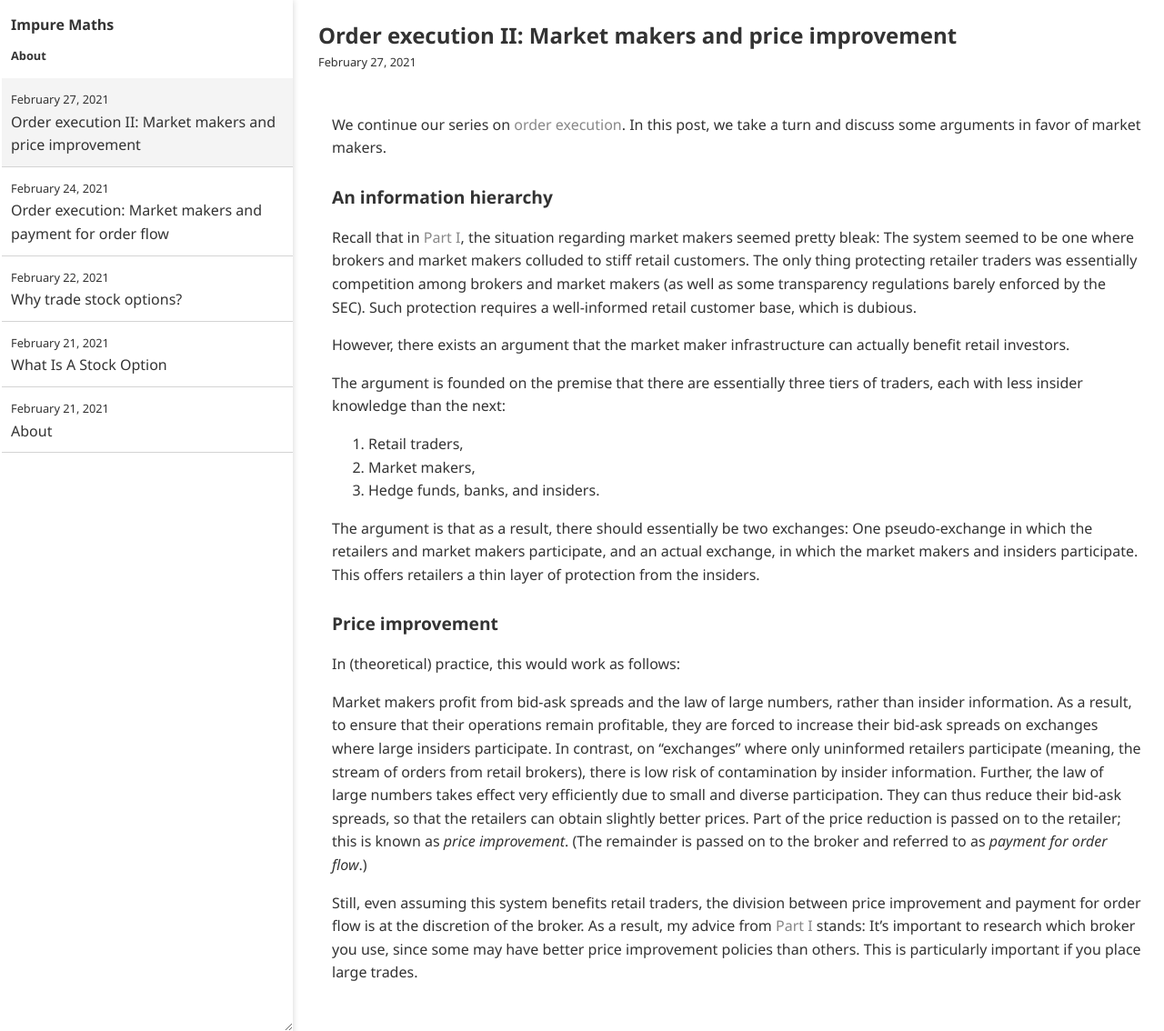
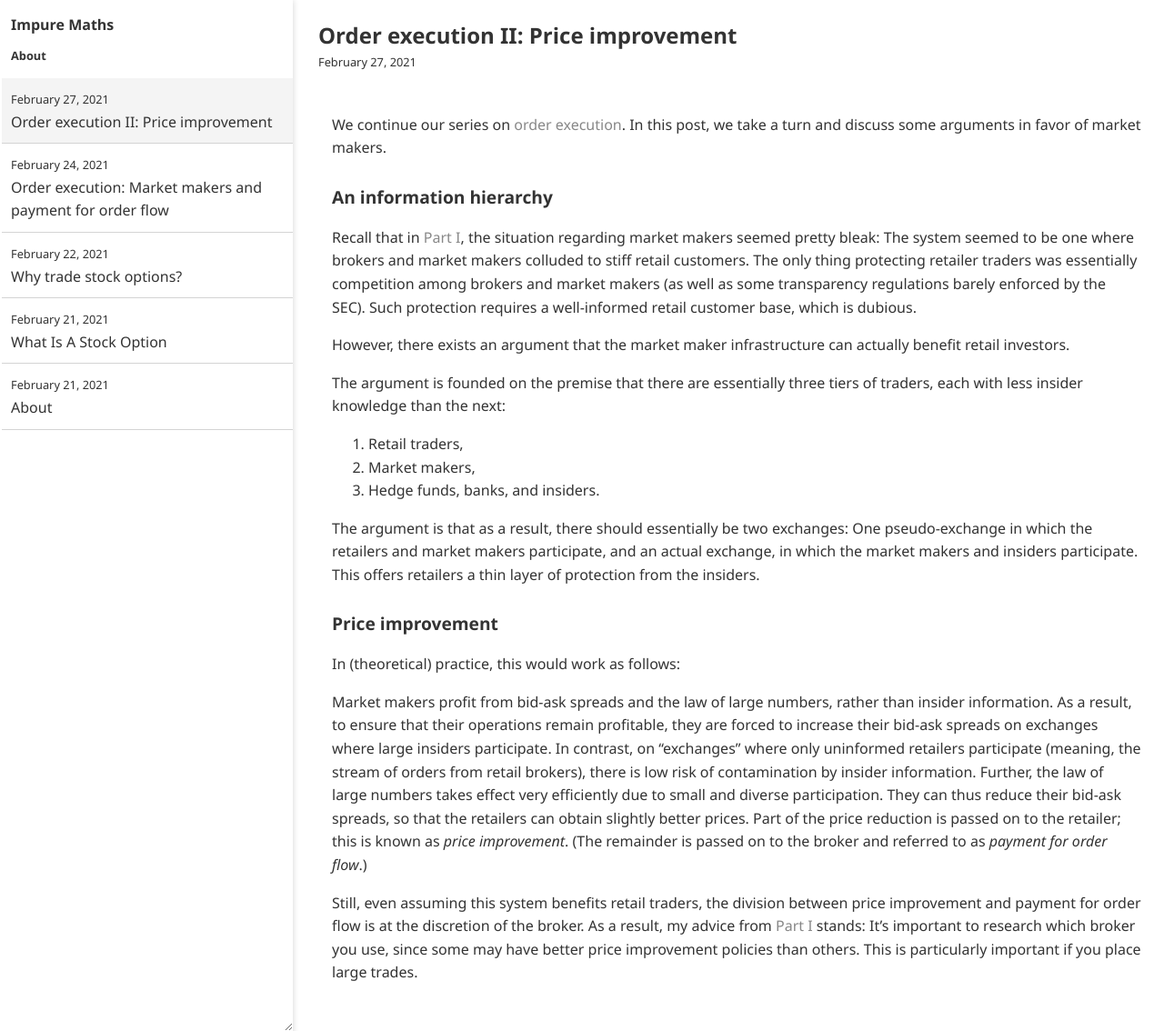
Before and after one commit to impuremaths/impuremaths.github.io, a Jekyll site: the page built from _posts/2021-02-27-order-execution-ii.md, in a window 1280 px wide and 1134 px high. Shown: the whole window at 91% size. Built offline with Jekyll 4.4.1, drawn with Linux system fonts in a browser that asks for light colours.

Commit message:
Update 2021-02-27-order-execution-ii.md

```diff
--- a/_posts/2021-02-27-order-execution-ii.md
+++ b/_posts/2021-02-27-order-execution-ii.md
@@ -1,5 +1,5 @@
 ---
-title: "Order execution II: Market makers and price improvement"
+title: "Order execution II: Price improvement"
 ---
 
 We continue our series on [order execution]({{ "" | relative_url }}{% post_url 2021-02-24-order-execution %}). In this post, we take a turn and discuss some arguments in favor of market makers.
```
